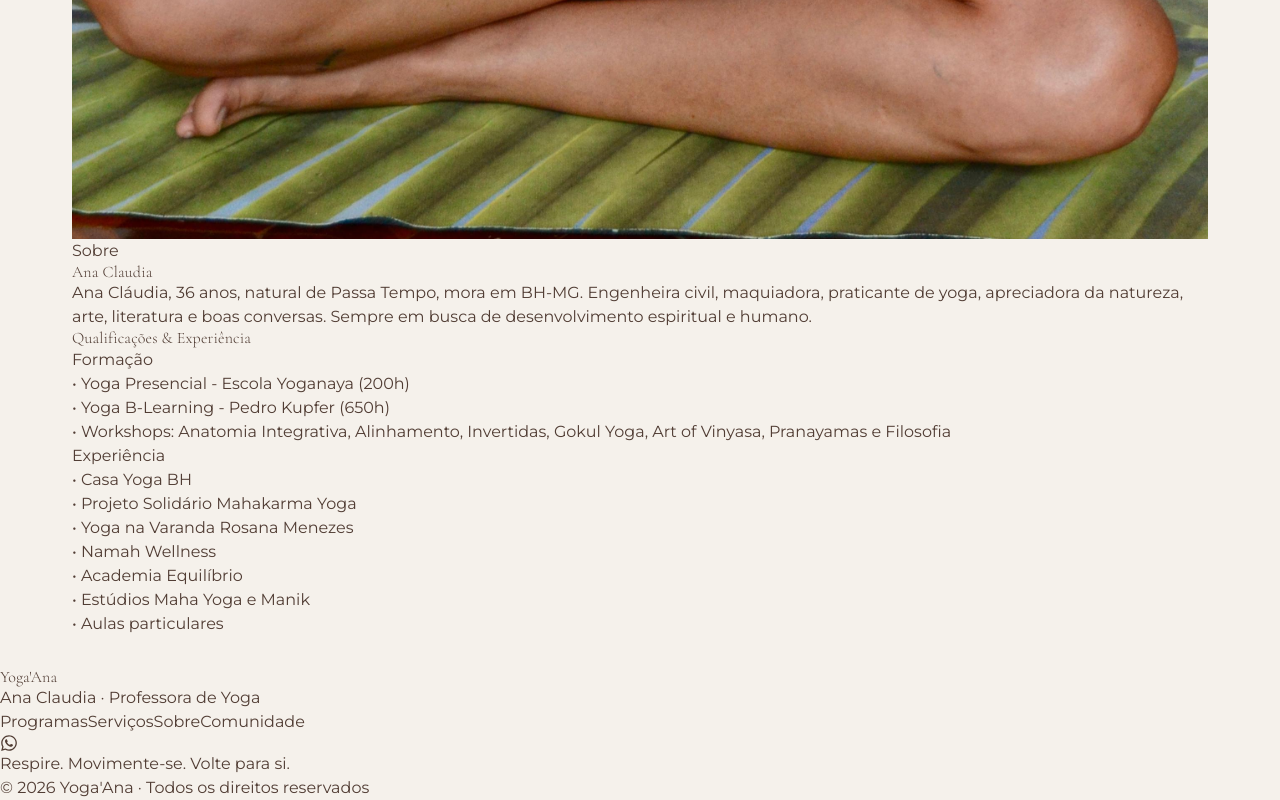
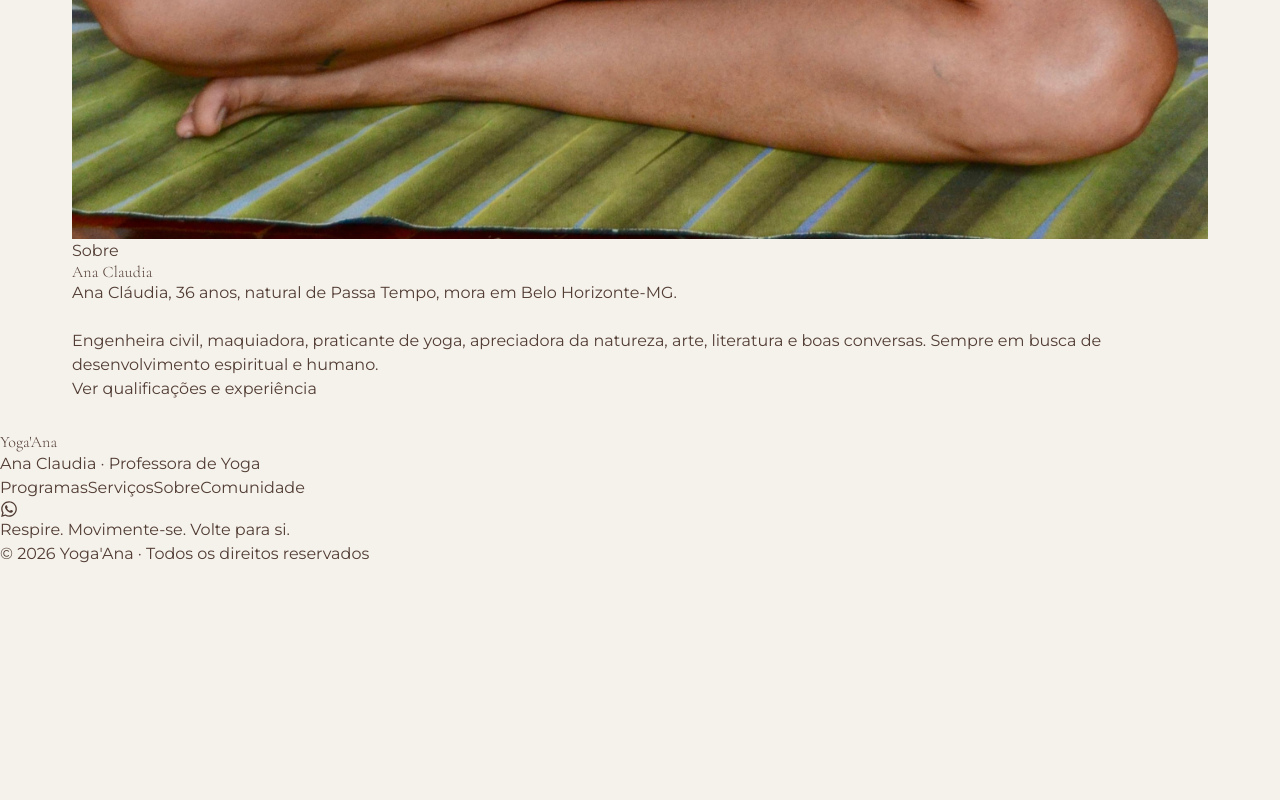
Before and after one commit to TayrineSoares/yogana-portfolio, a React (Vite) app: page / in a window 1280 px wide. Shown: the part 3392-4192 px from the top of the page. After the commit the page ends 3958 px from the top, so only its background shows below. Built offline with nearby package versions, Linux system fonts and the light colour scheme.

Commit message:
add modal to experience on about me section

```diff
--- a/src/components/About.tsx
+++ b/src/components/About.tsx
@@ -1,4 +1,6 @@
 import anaPortrait from "../assets/ana-portrait.jpeg";
+import anaQuali from "../assets/ana-quali.jpeg";
+
 import { useState } from "react";
 
 
@@ -82,72 +84,102 @@ const About = () => {
               opacity-70
               mb-8
             ">
-              Ana Cláudia, 36 anos, natural de Passa Tempo, mora em BH-MG. Engenheira civil, maquiadora, praticante de yoga, apreciadora da
+              Ana Cláudia, 36 anos, natural de Passa Tempo, mora em Belo Horizonte-MG. <br/><br/>Engenheira civil, maquiadora, praticante de yoga, apreciadora da
               natureza, arte, literatura e boas conversas. Sempre em busca de
               desenvolvimento espiritual e humano.
             </p>
 
-            {/* Qualifications + Experience */}
-            <div className="mt-6">
+            <button
+              onClick={() => setIsOpen(true)}
+              className="
+                mt-6
+                text-[0.7rem]
+                tracking-[0.2em]
+                uppercase
+                border border-[var(--color-primary)]
+                px-6 py-2
+                rounded-full
+                text-[var(--color-primary)]
+                hover:opacity-70
+                transition
+              "
+            >
+              Ver qualificações e experiência
+            </button>
 
+            {isOpen && (
+              <div
+                className="fixed inset-0 z-50 flex items-center justify-center bg-black/20 backdrop-blur-sm"
+                onClick={() => setIsOpen(false)}>
+
+                {/* Modal box */}
+                <div className="
+                  bg-[var(--color-bg)]
+                  max-w-lg w-full
+                  mx-4
+                  p-8
+                  rounded-2xl
+                  relative
+                  max-h-[80vh]
+                  overflow-y-auto"
+                  onClick={(e) => e.stopPropagation()}
+                >
+
+                  {/* Close button */}
+                  <button
+                    onClick={() => setIsOpen(false)}
+                    className="absolute top-4 right-4 text-sm opacity-60 hover:opacity-100 "
+                  >
+                    ✕
+                  </button>
+
+                  <div className="mb-6 overflow-hidden rounded-xl mt-6">
+                    <img
+                      src={anaQuali}
+                      alt="Ana Claudia"
+                      className="
+                        w-full
+                        h-48 sm:h-56
+                        object-cover
+                        object-center
+                        brightness-90 contrast-90
+                      "
+                    />
+                  </div>
+
+                  {/* Title
                   <h3 className="
                     font-[var(--font-display)]
-                text-lg
-                tracking-[0.05em]
-                uppercase
-                opacity-80
-                mb-4
+                    text-xl
+                    mb-6
+                    text-[var(--color-primary)]
                   ">
                     Qualificações & Experiência
-              </h3>
+                  </h3> */}
 
-              <div className="space-y-6">
+                  <div className="space-y-6 text-sm font-light leading-relaxed">
 
                     {/* Formação */}
                     <div>
-                  <p className="
-                    text-xs
-                    uppercase
-                    tracking-[0.15em]
-                    opacity-60
-                    mb-2
-                  ">
+                      <p className="uppercase text-xs tracking-[0.1em] opacity-60 mb-4">
                         Formação
                       </p>
 
-                  <ul className="
-                    text-sm
-                    font-light
-                    leading-relaxed
-                    space-y-1
-                  ">
+                      <ul className="space-y-1">
                         <li>• Yoga Presencial - Escola Yoganaya (200h)</li>
                         <li>• Yoga B-Learning - Pedro Kupfer (650h)</li>
-                    <li>
-                      • Workshops: Anatomia Integrativa, Alinhamento,
-                      Invertidas, Gokul Yoga, Art of Vinyasa, Pranayamas e Filosofia
+                        <li>• Workshops: Anatomia Integrativa, Alinhamento, Invertidas, Gokul Yoga, Art of Vinyasa, Pranayamas e Filosofia
                         </li>
                       </ul>
                     </div>
 
                     {/* Experiência */}
                     <div>
-                  <p className="
-                    text-xs
-                    uppercase
-                    tracking-[0.15em]
-                    opacity-60
-                    mb-2
-                  ">
+                      <p className="uppercase text-xs tracking-[0.1em] opacity-80 mb-4">
                         Experiência
                       </p>
 
-                  <ul className="
-                    text-sm
-                    font-light
-                    leading-relaxed
-                    space-y-1
-                  ">
+                      <ul className="space-y-1">
                         <li>• Casa Yoga BH</li>
                         <li>• Projeto Solidário Mahakarma Yoga</li>
                         <li>• Yoga na Varanda Rosana Menezes</li>
@@ -160,6 +192,11 @@ const About = () => {
 
                   </div>
                 </div>
+              </div>
+            )}
+
+
+
 
           </div>
         </div>
```
Lines whose indentation alone changed are shown as unchanged.
